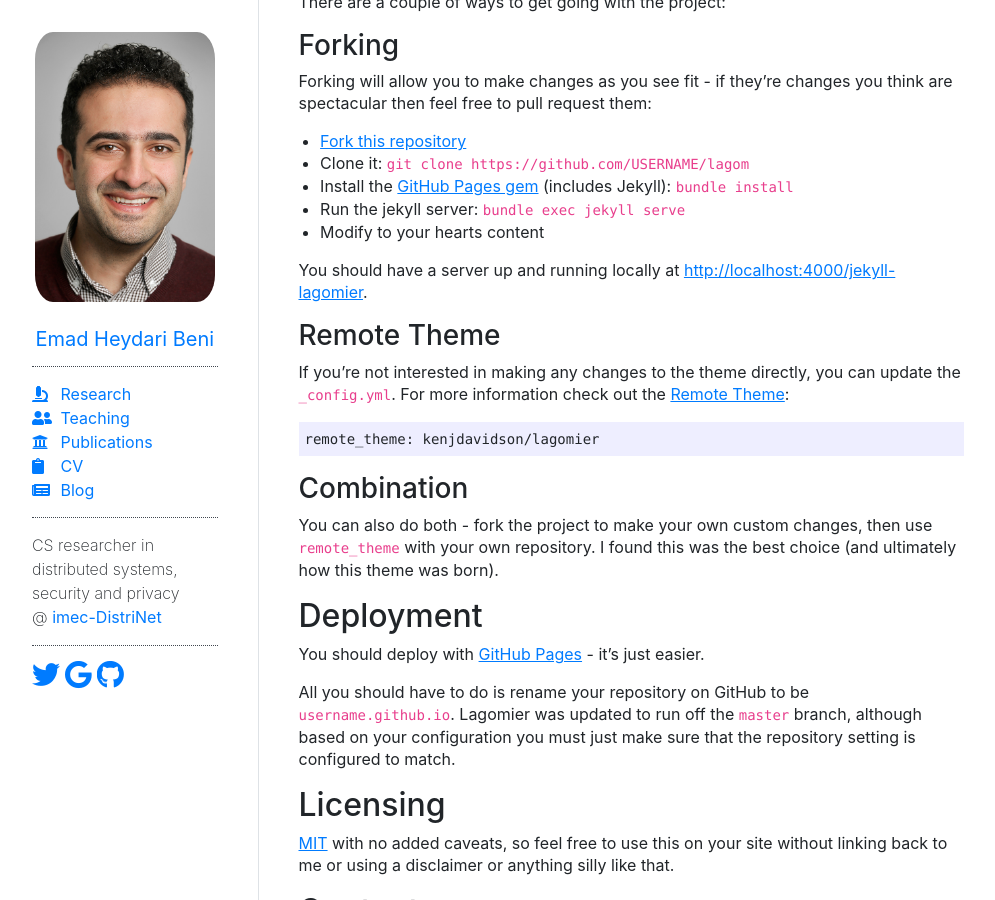
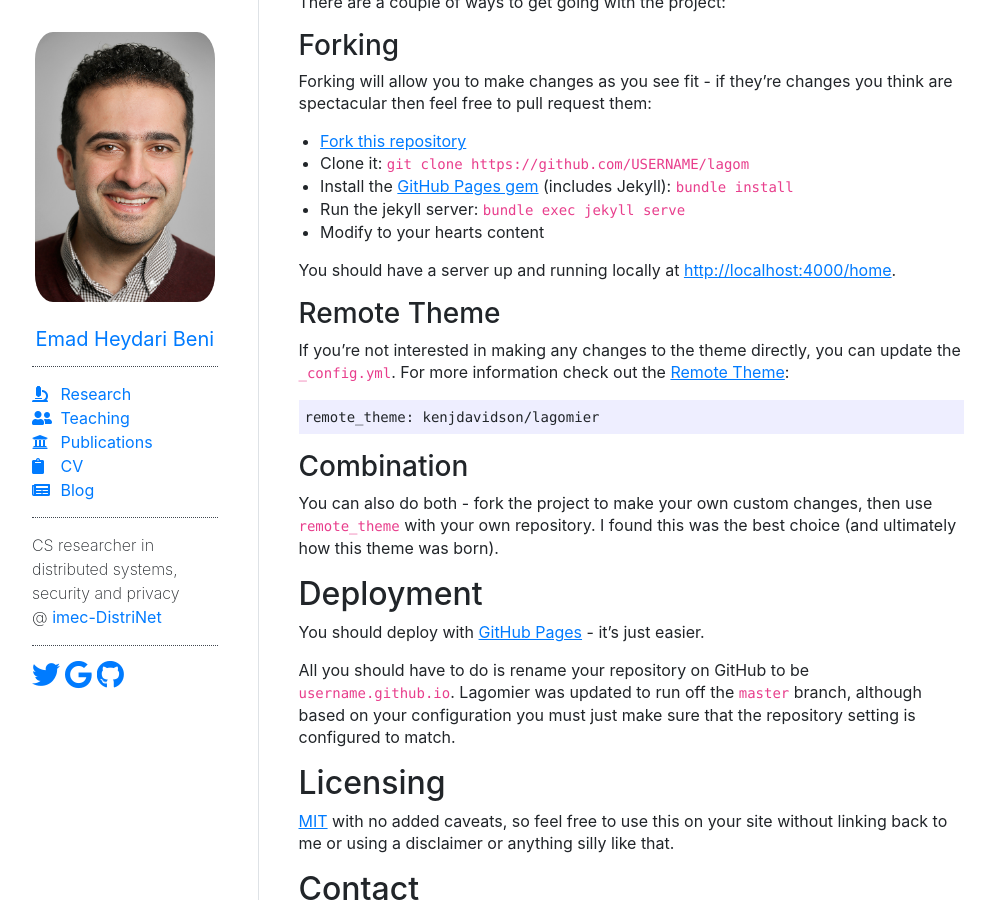
Before and after one commit to emad7105/heydari.be, a Jekyll site: the page built from index_original.md, in a window 1280 px wide and 900 px high, scrolled down 626 px. Shown: the whole window, without its empty margins (142-1137 px from the left). Built offline with Jekyll 4.4.1, drawn with Linux system fonts in a browser that asks for light colours.

Commit message:
Change config

```diff
--- a/_config.yml
+++ b/_config.yml
@@ -14,7 +14,8 @@ lsi: false # produce indexes for posts
 
 #port: # unused
 #host: # unused
-baseurl: /jekyll-lagomier
+#baseurl: /jekyll-lagomier
+baseurl: /home
 highlighter: rouge
 
 defaults:
```
Also changed, not shown: 1 other file.
